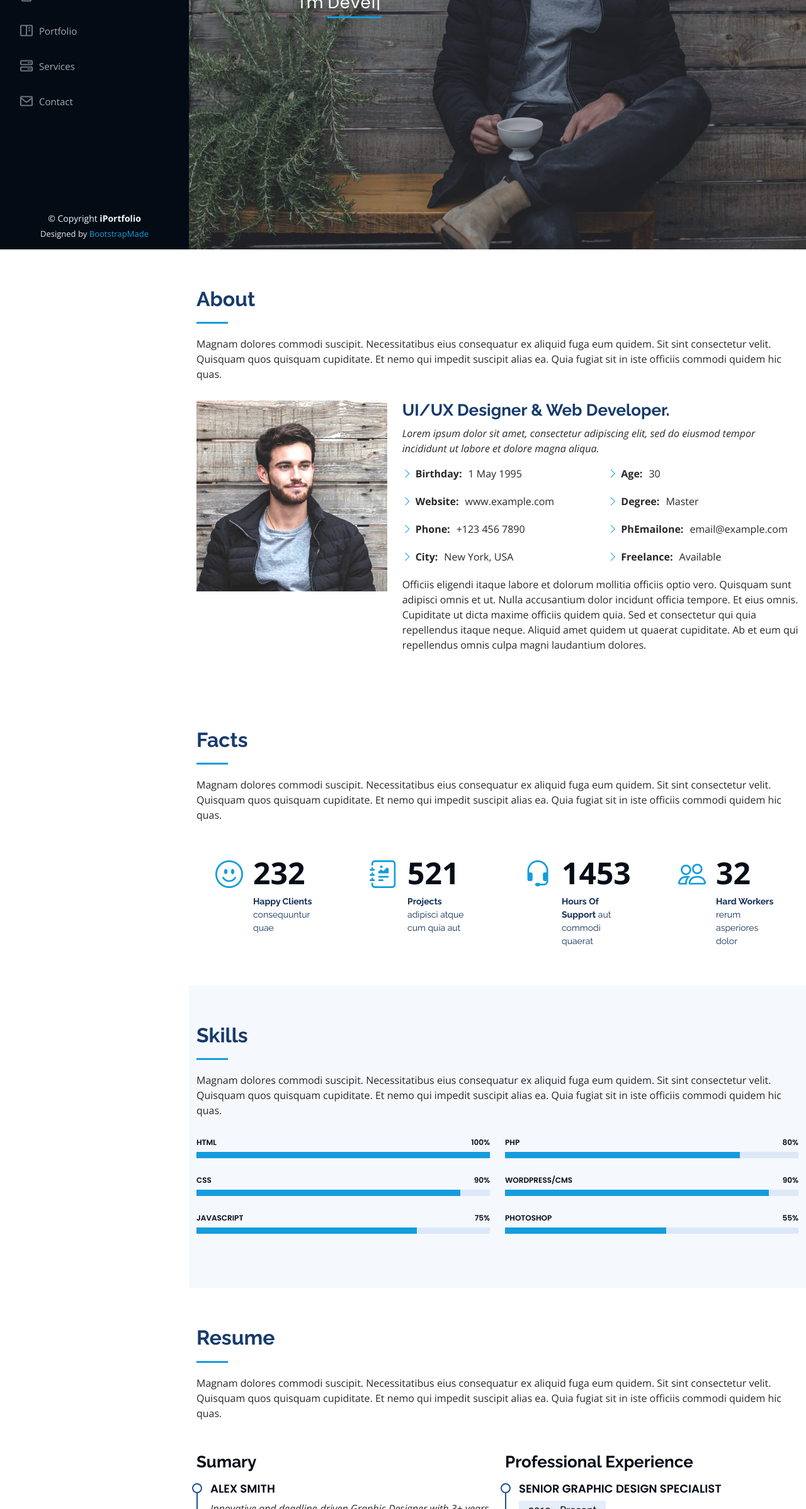
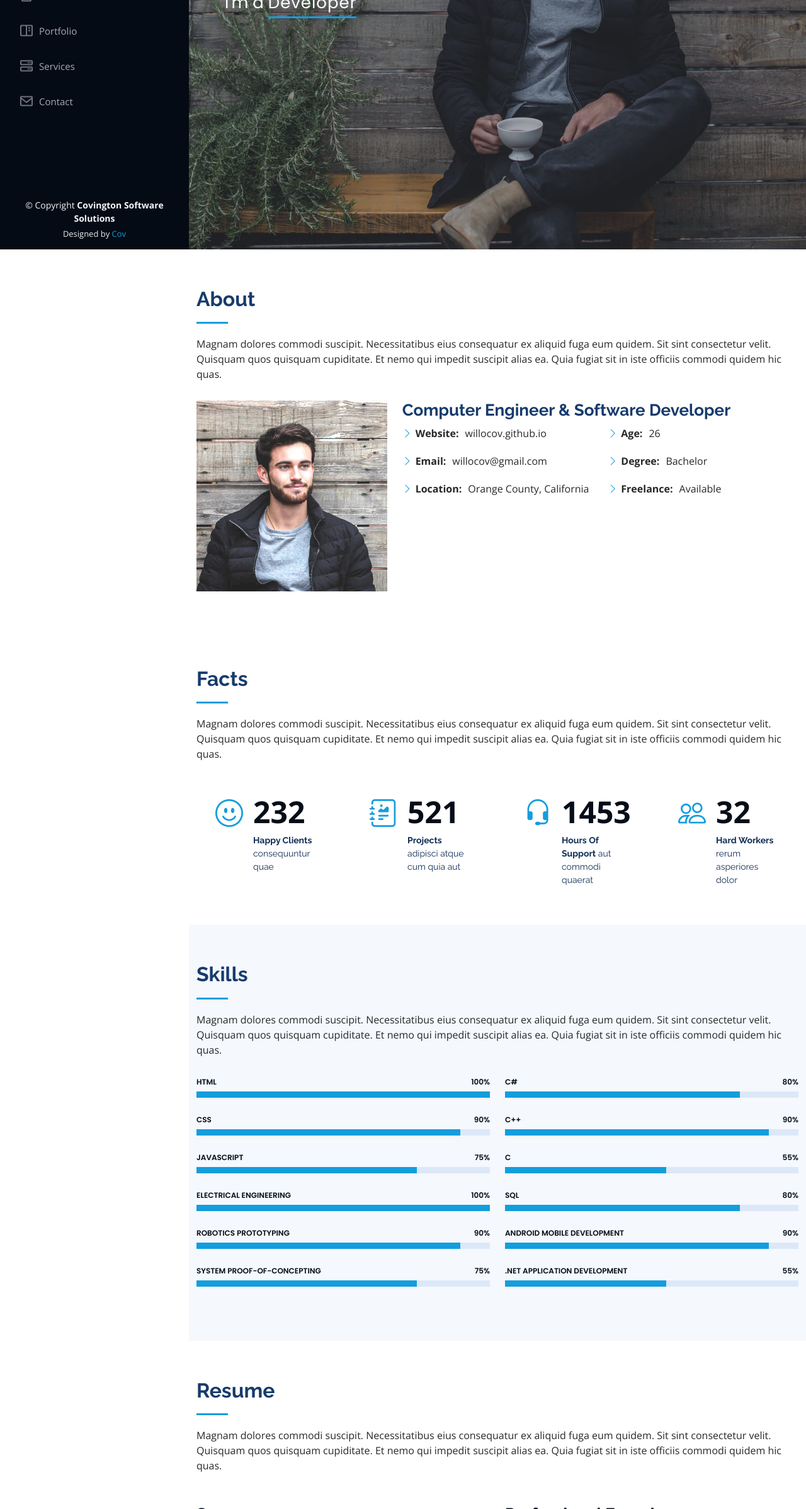
Before and after one commit to willocov/willocov.github.io, a plain HTML site: page index.html in a window 1280 px wide. Shown: the part 404-2800 px from the top of the page at 63% size. Drawn offline with nearby package versions, Linux system fonts and the light colour scheme.

Commit message:
Update index.html
Changed some basic info

```diff
--- a/index.html
+++ b/index.html
@@ -5,7 +5,7 @@
   <meta charset="utf-8">
   <meta content="width=device-width, initial-scale=1.0" name="viewport">
 
-  <title>iPortfolio Bootstrap Template - Index</title>
+  <title>William Covington's Personal Website</title>
   <meta content="" name="description">
   <meta content="" name="keywords">
 
@@ -46,7 +46,7 @@
 
       <div class="profile">
         <img src="assets/img/profile-img.jpg" alt="" class="img-fluid rounded-circle">
-        <h1 class="text-light"><a href="index.html">Alex Smith</a></h1>
+        <h1 class="text-light"><a href="index.html">William Covington</a></h1>
         <div class="social-links mt-3 text-center">
           <a href="#" class="twitter"><i class="bx bxl-twitter"></i></a>
           <a href="#" class="facebook"><i class="bx bxl-facebook"></i></a>
@@ -72,8 +72,8 @@
   <!-- ======= Hero Section ======= -->
   <section id="hero" class="d-flex flex-column justify-content-center align-items-center">
     <div class="hero-container" data-aos="fade-in">
-      <h1>Alex Smith</h1>
-      <p>I'm <span class="typed" data-typed-items="Designer, Developer, Freelancer, Photographer"></span></p>
+      <h1>William Covington</h1>
+      <p>I'm a <span class="typed" data-typed-items="Programmer, Developer, Freelancer, Photographer"></span></p>
     </div>
   </section><!-- End Hero -->
 
@@ -93,33 +93,33 @@
             <img src="assets/img/profile-img.jpg" class="img-fluid" alt="">
           </div>
           <div class="col-lg-8 pt-4 pt-lg-0 content" data-aos="fade-left">
-            <h3>UI/UX Designer &amp; Web Developer.</h3>
-            <p class="fst-italic">
+            <h3>Computer Engineer &amp; Software Developer </h3>
+            <!-- <p class="fst-italic">
               Lorem ipsum dolor sit amet, consectetur adipiscing elit, sed do eiusmod tempor incididunt ut labore et dolore
               magna aliqua.
-            </p>
+            </p> -->
             <div class="row">
               <div class="col-lg-6">
                 <ul>
-                  <li><i class="bi bi-chevron-right"></i> <strong>Birthday:</strong> <span>1 May 1995</span></li>
-                  <li><i class="bi bi-chevron-right"></i> <strong>Website:</strong> <span>www.example.com</span></li>
-                  <li><i class="bi bi-chevron-right"></i> <strong>Phone:</strong> <span>+123 456 7890</span></li>
-                  <li><i class="bi bi-chevron-right"></i> <strong>City:</strong> <span>New York, USA</span></li>
+                  <!--<li><i class="bi bi-chevron-right"></i> <strong>Birthday:</strong> <span>1 May 1995</span></li>-->
+                  <li><i class="bi bi-chevron-right"></i> <strong>Website:</strong> <span>willocov.github.io</span></li>
+                  <li><i class="bi bi-chevron-right"></i> <strong>Email:</strong> <span>willocov@gmail.com</span></li>
+                  <!--<li><i class="bi bi-chevron-right"></i> <strong>Phone:</strong> <span>+123 456 7890</span></li>-->
+                  <li><i class="bi bi-chevron-right"></i> <strong>Location:</strong> <span>Orange County, California</span></li>
                 </ul>
               </div>
               <div class="col-lg-6">
                 <ul>
-                  <li><i class="bi bi-chevron-right"></i> <strong>Age:</strong> <span>30</span></li>
-                  <li><i class="bi bi-chevron-right"></i> <strong>Degree:</strong> <span>Master</span></li>
-                  <li><i class="bi bi-chevron-right"></i> <strong>PhEmailone:</strong> <span>email@example.com</span></li>
+                  <li><i class="bi bi-chevron-right"></i> <strong>Age:</strong> <span>26</span></li>
+                  <li><i class="bi bi-chevron-right"></i> <strong>Degree:</strong> <span>Bachelor</span></li>
                   <li><i class="bi bi-chevron-right"></i> <strong>Freelance:</strong> <span>Available</span></li>
                 </ul>
               </div>
             </div>
-            <p>
+            <!-- <p>
               Officiis eligendi itaque labore et dolorum mollitia officiis optio vero. Quisquam sunt adipisci omnis et ut. Nulla accusantium dolor incidunt officia tempore. Et eius omnis.
               Cupiditate ut dicta maxime officiis quidem quia. Sed et consectetur qui quia repellendus itaque neque. Aliquid amet quidem ut quaerat cupiditate. Ab et eum qui repellendus omnis culpa magni laudantium dolores.
-            </p>
+            </p> -->
           </div>
         </div>
 
@@ -208,26 +208,68 @@
               </div>
             </div>
 
+            <div class="progress">
+              <span class="skill">Electrical Engineering <i class="val">100%</i></span>
+              <div class="progress-bar-wrap">
+                <div class="progress-bar" role="progressbar" aria-valuenow="100" aria-valuemin="0" aria-valuemax="100"></div>
+              </div>
+            </div>
+
+            <div class="progress">
+              <span class="skill">Robotics Prototyping <i class="val">90%</i></span>
+              <div class="progress-bar-wrap">
+                <div class="progress-bar" role="progressbar" aria-valuenow="90" aria-valuemin="0" aria-valuemax="100"></div>
+              </div>
+            </div>
+
+            <div class="progress">
+              <span class="skill">System Proof-of-concepting <i class="val">75%</i></span>
+              <div class="progress-bar-wrap">
+                <div class="progress-bar" role="progressbar" aria-valuenow="75" aria-valuemin="0" aria-valuemax="100"></div>
+              </div>
+            </div>
+
           </div>
 
           <div class="col-lg-6" data-aos="fade-up" data-aos-delay="100">
 
             <div class="progress">
-              <span class="skill">PHP <i class="val">80%</i></span>
+              <span class="skill">C# <i class="val">80%</i></span>
               <div class="progress-bar-wrap">
                 <div class="progress-bar" role="progressbar" aria-valuenow="80" aria-valuemin="0" aria-valuemax="100"></div>
               </div>
             </div>
 
             <div class="progress">
-              <span class="skill">WordPress/CMS <i class="val">90%</i></span>
+              <span class="skill">C++ <i class="val">90%</i></span>
               <div class="progress-bar-wrap">
                 <div class="progress-bar" role="progressbar" aria-valuenow="90" aria-valuemin="0" aria-valuemax="100"></div>
               </div>
             </div>
 
             <div class="progress">
-              <span class="skill">Photoshop <i class="val">55%</i></span>
+              <span class="skill">C <i class="val">55%</i></span>
+              <div class="progress-bar-wrap">
+                <div class="progress-bar" role="progressbar" aria-valuenow="55" aria-valuemin="0" aria-valuemax="100"></div>
+              </div>
+            </div>
+
+            <div class="progress">
+              <span class="skill">SQL <i class="val">80%</i></span>
+              <div class="progress-bar-wrap">
+                <div class="progress-bar" role="progressbar" aria-valuenow="80" aria-valuemin="0" aria-valuemax="100"></div>
+              </div>
+            </div>
+
+            <div class="progress">
+              <span class="skill">Android Mobile development <i class="val">90%</i></span>
+              <div class="progress-bar-wrap">
+                <div class="progress-bar" role="progressbar" aria-valuenow="90" aria-valuemin="0" aria-valuemax="100"></div>
+              </div>
+            </div>
+
+            <div class="progress">
+              <span class="skill">.Net Application development <i class="val">55%</i></span>
               <div class="progress-bar-wrap">
                 <div class="progress-bar" role="progressbar" aria-valuenow="55" aria-valuemin="0" aria-valuemax="100"></div>
               </div>
@@ -253,7 +295,7 @@
           <div class="col-lg-6" data-aos="fade-up">
             <h3 class="resume-title">Sumary</h3>
             <div class="resume-item pb-0">
-              <h4>Alex Smith</h4>
+              <h4>William Covington</h4>
               <p><em>Innovative and deadline-driven Graphic Designer with 3+ years of experience designing and developing user-centered digital/print marketing material from initial concept to final, polished deliverable.</em></p>
               <ul>
                 <li>Portland par 127,Orlando, FL</li>
@@ -264,24 +306,18 @@
 
             <h3 class="resume-title">Education</h3>
             <div class="resume-item">
-              <h4>Master of Fine Arts &amp; Graphic Design</h4>
-              <h5>2015 - 2016</h5>
-              <p><em>Rochester Institute of Technology, Rochester, NY</em></p>
-              <p>Qui deserunt veniam. Et sed aliquam labore tempore sed quisquam iusto autem sit. Ea vero voluptatum qui ut dignissimos deleniti nerada porti sand markend</p>
-            </div>
-            <div class="resume-item">
-              <h4>Bachelor of Fine Arts &amp; Graphic Design</h4>
-              <h5>2010 - 2014</h5>
-              <p><em>Rochester Institute of Technology, Rochester, NY</em></p>
+              <h4>Bachelor of Science in Computer Science</h4>
+              <h5>2015 - 2021</h5>
+              <p><em>California State University, Fullerton</em></p>
               <p>Quia nobis sequi est occaecati aut. Repudiandae et iusto quae reiciendis et quis Eius vel ratione eius unde vitae rerum voluptates asperiores voluptatem Earum molestiae consequatur neque etlon sader mart dila</p>
             </div>
           </div>
           <div class="col-lg-6" data-aos="fade-up" data-aos-delay="100">
             <h3 class="resume-title">Professional Experience</h3>
             <div class="resume-item">
-              <h4>Senior graphic design specialist</h4>
-              <h5>2019 - Present</h5>
-              <p><em>Experion, New York, NY </em></p>
+              <h4>Software Engineer</h4>
+              <h5>2018 - Present</h5>
+              <p><em>DeltaOne Software, Brea, California </em></p>
               <ul>
                 <li>Lead in the design, development, and implementation of the graphic, layout, and production communication materials</li>
                 <li>Delegate tasks to the 7 members of the design team and provide counsel on all aspects of the project. </li>
@@ -290,9 +326,9 @@
               </ul>
             </div>
             <div class="resume-item">
-              <h4>Graphic design specialist</h4>
+              <h4>Hardware and Network Specialist</h4>
               <h5>2017 - 2018</h5>
-              <p><em>Stepping Stone Advertising, New York, NY</em></p>
+              <p><em>Pure Imaginations Virtual Reality Experiences, Orange, California</em></p>
               <ul>
                 <li>Developed numerous marketing programs (logos, brochures,infographics, presentations, and advertisements).</li>
                 <li>Managed up to 5 projects or tasks at a given time while under pressure</li>
@@ -628,14 +664,14 @@
   <footer id="footer">
     <div class="container">
       <div class="copyright">
-        &copy; Copyright <strong><span>iPortfolio</span></strong>
+        &copy; Copyright <strong><span>Covington Software Solutions</span></strong>
       </div>
       <div class="credits">
         <!-- All the links in the footer should remain intact. -->
         <!-- You can delete the links only if you purchased the pro version. -->
         <!-- Licensing information: https://bootstrapmade.com/license/ -->
         <!-- Purchase the pro version with working PHP/AJAX contact form: https://bootstrapmade.com/iportfolio-bootstrap-portfolio-websites-template/ -->
-        Designed by <a href="https://bootstrapmade.com/">BootstrapMade</a>
+        Designed by <a href="https://willocov.github.io/">Cov</a>
       </div>
     </div>
   </footer><!-- End  Footer -->
```
